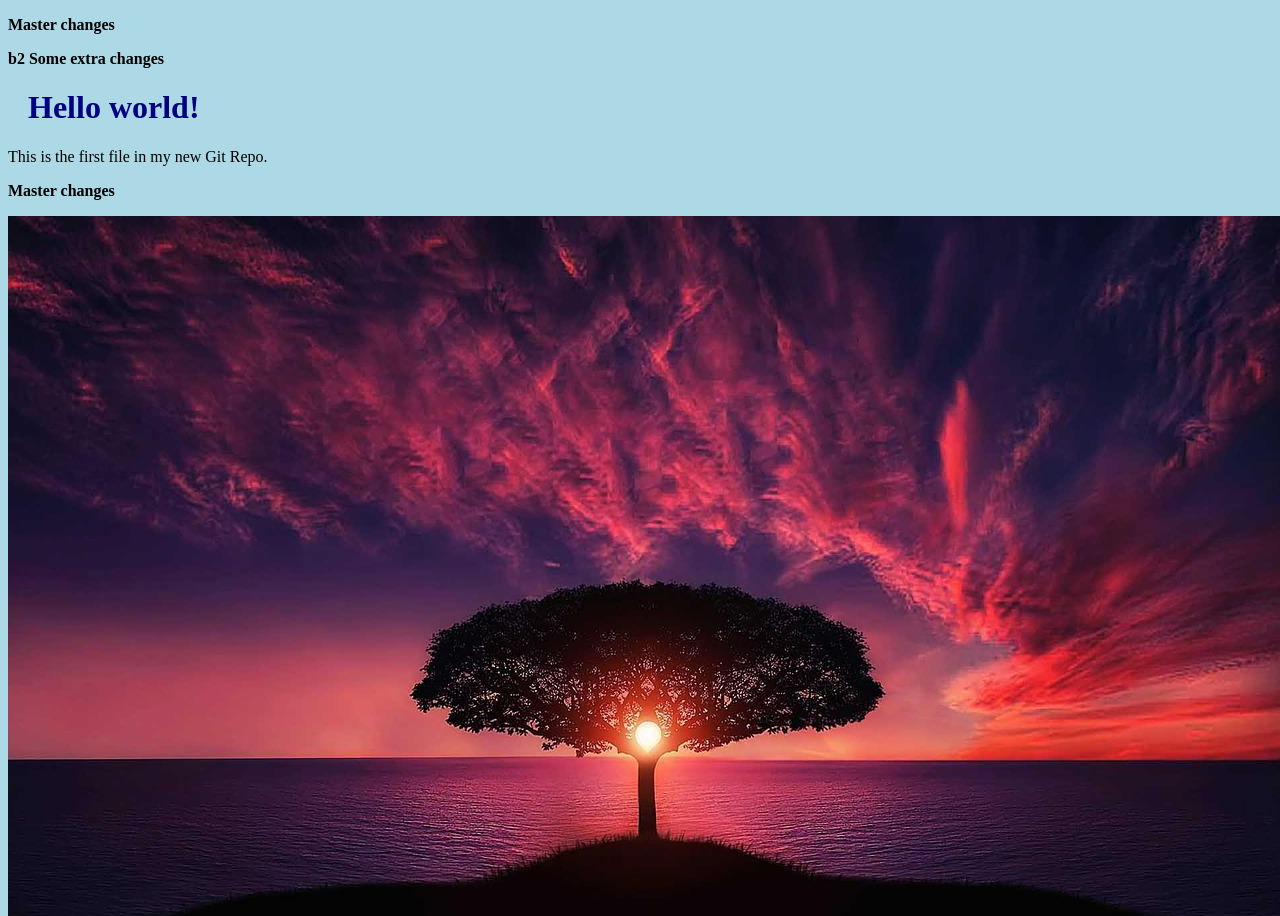
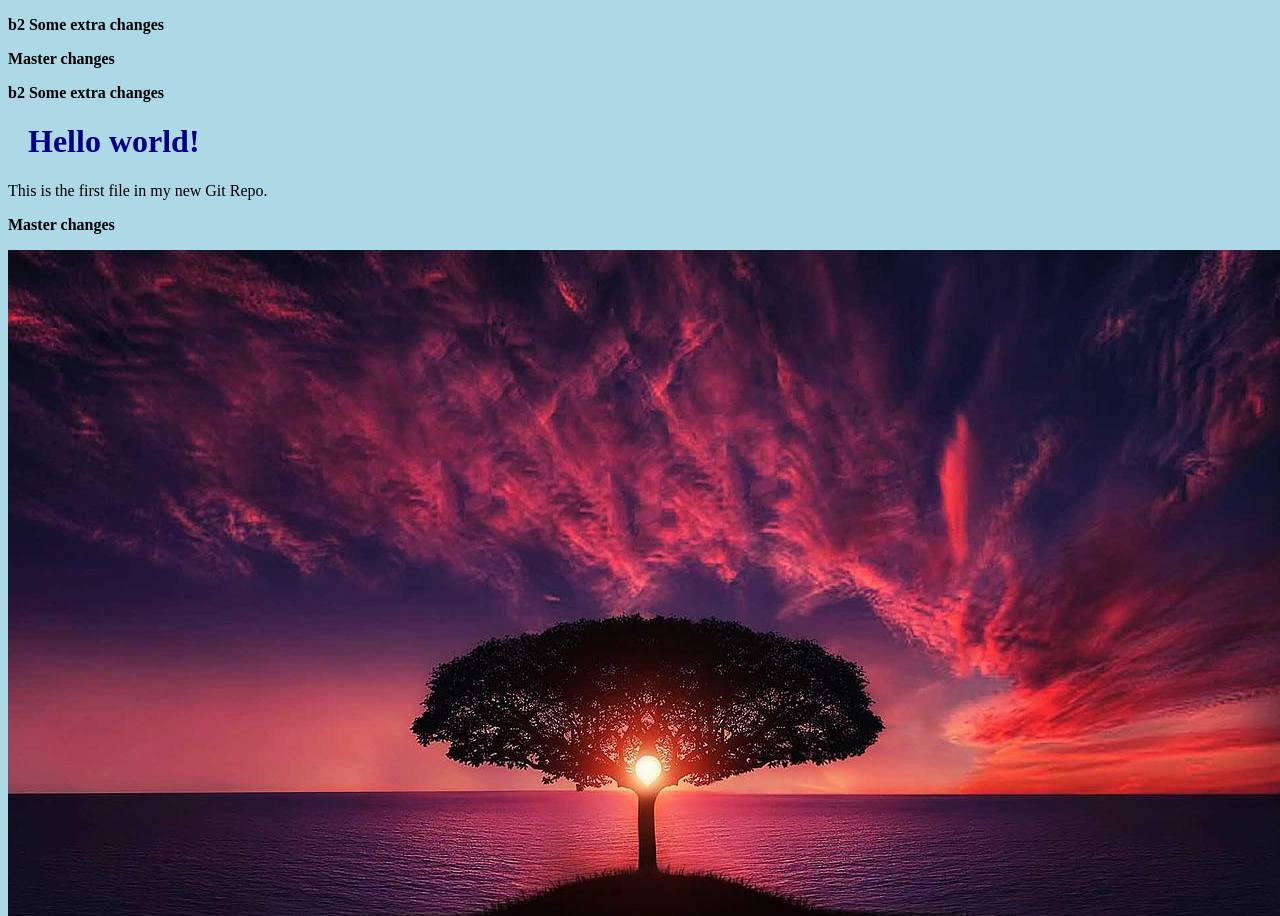
Before and after one commit to SUMEET-cloud/learning_git, a plain HTML site: page index.html in a window 1280 px wide. Shown: the top 916 px of the page. Drawn offline with Linux system fonts and the light colour scheme.

Commit message:
Update index.html

```diff
--- a/index.html
+++ b/index.html
@@ -5,7 +5,7 @@
 <link rel="stylesheet" href="bluestyle.css">
 </head>
 <body>
-
+    <p><strong>b2 Some extra changes</strong></p>
     <p><strong>Master changes</strong></p>
     <p><strong>b2 Some extra changes</strong></p>
     <h1>Hello world!</h1>
```
